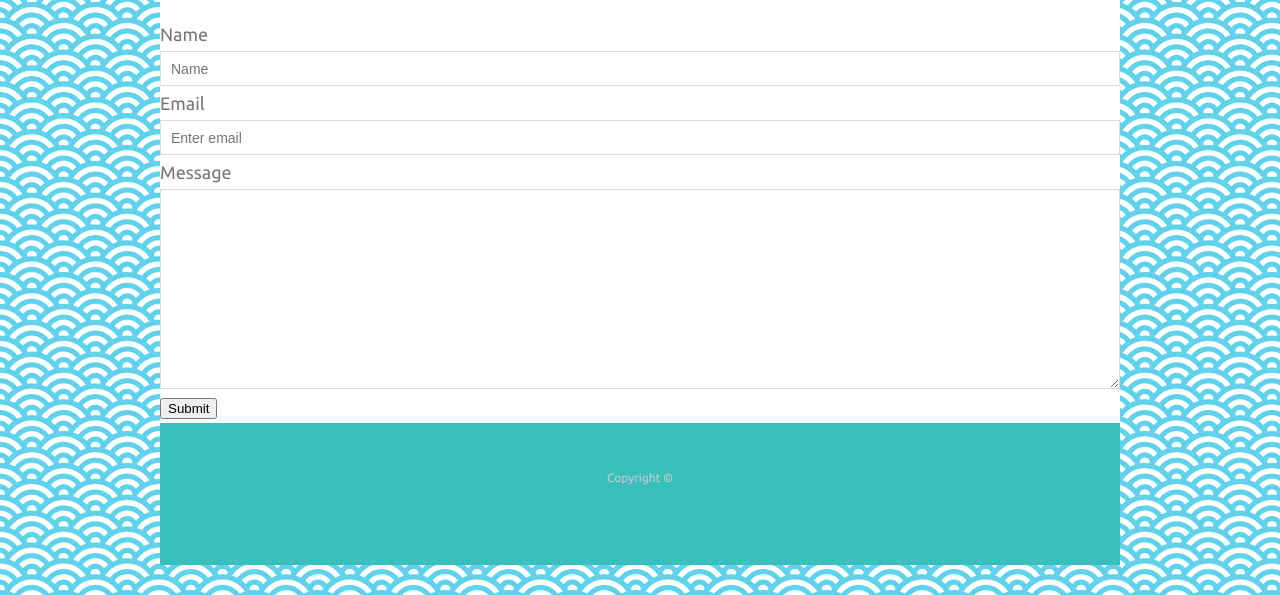
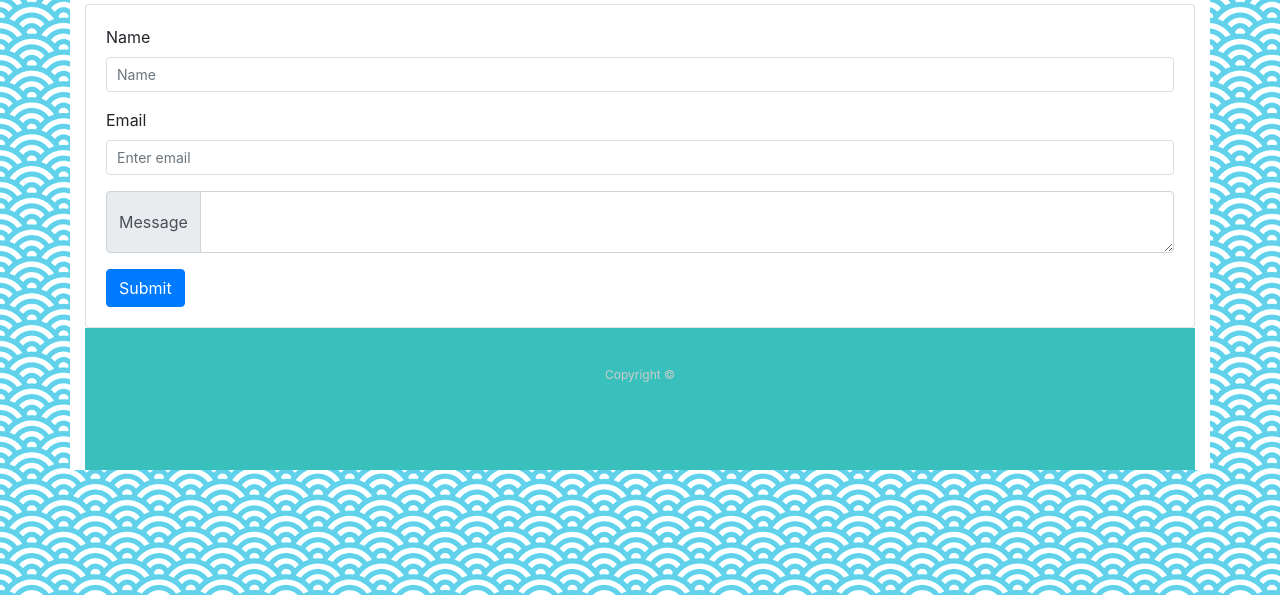
Before and after one commit to maggiepowell/Bootstrap-Portfolio, a plain HTML site: page contact.html in a window 1280 px wide. Shown: the part 205-800 px from the top of the page. Drawn offline with nearby package versions, Linux system fonts and the light colour scheme.

Commit message:
added missing bootstrap stylesheet link

```diff
--- a/contact.html
+++ b/contact.html
@@ -5,6 +5,7 @@
   <meta charset="UTF-8">
   <title>Contact | Maggie Powell</title>
   <link rel="stylesheet" type="text/css" href="style.css">
+  <link rel="stylesheet" href="https://stackpath.bootstrapcdn.com/bootstrap/4.1.3/css/bootstrap.min.css" integrity="sha384-MCw98/SFnGE8fJT3GXwEOngsV7Zt27NXFoaoApmYm81iuXoPkFOJwJ8ERdknLPMO" crossorigin="anonymous">
   <link href="https://fonts.googleapis.com/css?family=Merriweather|Ubuntu" rel="stylesheet">
 </head>
 
```
Also changed, not shown: portfolio.html (+1 -0 lines).
